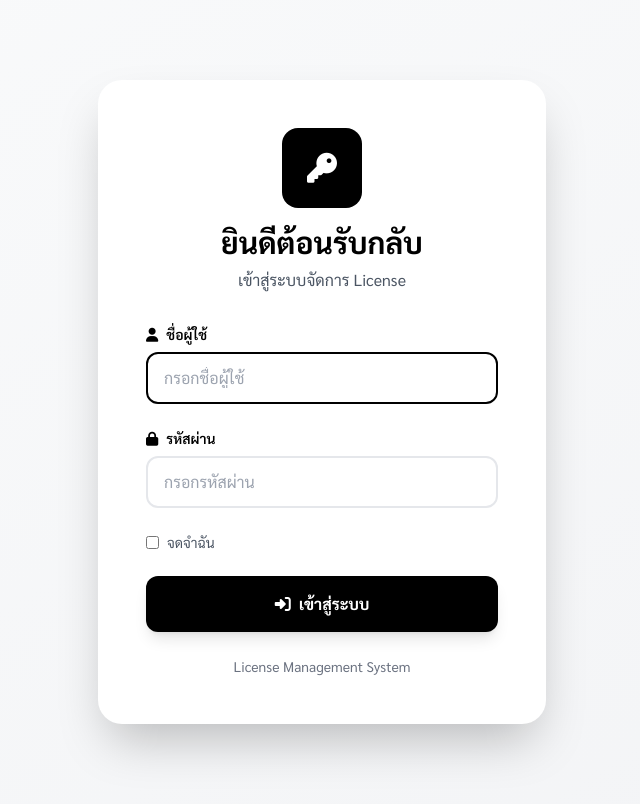
After one commit to Thitphavanh/Uncle-Engineer-Activate-Licence-GUI, a Django app: page /login/ in a window 1280 px wide. The commit adds this page. Shown: the whole page, without its empty margins (318-958 px from the left). Run offline with Django 5.2, Linux system fonts and the light colour scheme; some libraries are stand-ins or nearby versions.

Commit message:
feat: Implement user authentication with a new login page and refactor templates using a base layout.

```diff
--- a/core/settings/base.py
+++ b/core/settings/base.py
@@ -128,8 +128,9 @@ MEDIA_ROOT = BASE_DIR / "media"
 DEFAULT_AUTO_FIELD = "django.db.models.BigAutoField"
 
 # Login settings
-LOGIN_URL = '/admin/login/'
+LOGIN_URL = '/login/'
 LOGIN_REDIRECT_URL = '/dashboard/'
+LOGOUT_REDIRECT_URL = '/login/'
 
 
 # Cache configuration (will be overridden in specific environments)
--- a/core/settings/dev.py
+++ b/core/settings/dev.py
@@ -6,6 +6,9 @@ from .base import *
 
 # Debug mode enabled for development
 DEBUG = True
+
+# Allow all hosts in development
+ALLOWED_HOSTS = ['*']
 
 # Database - SQLite for development
 DATABASES = {
--- a/core/urls.py
+++ b/core/urls.py
@@ -23,6 +23,7 @@ from django.http import JsonResponse
 from django.views.decorators.csrf import csrf_exempt
 from django.views.generic import TemplateView
 from django.contrib.auth.mixins import LoginRequiredMixin
+from license.views import login_view, logout_view, index_view
 
 
 @csrf_exempt
@@ -38,11 +39,14 @@ def health_check(request):
 class DashboardView(LoginRequiredMixin, TemplateView):
     """Dashboard view - requires login"""
     template_name = "dashboard.html"
+    login_url = '/login/'
 
 
 urlpatterns = [
-    path("", health_check, name="health_check"),
-    path("health/", health_check, name="health_check_alt"),
+    path("", index_view, name="index"),
+    path("health/", health_check, name="health_check"),
+    path("login/", login_view, name="login"),
+    path("logout/", logout_view, name="logout"),
     path("admin/", admin.site.urls),
     path("api/", include("license.urls")),
     path("dashboard/", DashboardView.as_view(), name="dashboard"),
--- a/license/views.py
+++ b/license/views.py
@@ -5,6 +5,12 @@ from rest_framework.permissions import AllowAny
 from django.utils import timezone
 from django.db import transaction
 from django.conf import settings
+from django.contrib.auth import authenticate, login, logout
+from django.contrib.auth.decorators import login_required
+from django.shortcuts import render, redirect
+from django.contrib import messages
+from django.views.decorators.csrf import csrf_protect
+from django.views.decorators.cache import never_cache
 
 from .models import SoftwareName, License, ActivationLog
 from .serializers import (
@@ -335,3 +341,61 @@ class ActivationLogViewSet(viewsets.ReadOnlyModelViewSet):
             queryset = queryset.filter(action=action)
 
         return queryset
+
+
+@csrf_protect
+@never_cache
+def login_view(request):
+    """
+    Custom login view with Thai messages
+    """
+    # Redirect if already logged in
+    if request.user.is_authenticated:
+        return redirect('dashboard')
+
+    if request.method == 'POST':
+        username = request.POST.get('username')
+        password = request.POST.get('password')
+        remember = request.POST.get('remember')
+
+        # Authenticate user
+        user = authenticate(request, username=username, password=password)
+
+        if user is not None:
+            login(request, user)
+
+            # Set session expiry based on remember me checkbox
+            if not remember:
+                # Session expires when browser closes
+                request.session.set_expiry(0)
+            else:
+                # Session lasts for 2 weeks
+                request.session.set_expiry(1209600)
+
+            messages.success(request, 'เข้าสู่ระบบสำเร็จ')
+
+            # Redirect to next page or dashboard
+            next_page = request.GET.get('next', 'dashboard')
+            return redirect(next_page)
+        else:
+            messages.error(request, 'ชื่อผู้ใช้หรือรหัสผ่านไม่ถูกต้อง')
+
+    return render(request, 'auth/login.html')
+
+
+@login_required
+def logout_view(request):
+    """
+    Logout view
+    """
+    logout(request)
+    messages.success(request, 'ออกจากระบบสำเร็จ')
+    return redirect('login')
+
+
+@login_required
+def index_view(request):
+    """
+    Index/Home view - redirects to dashboard
+    """
+    return redirect('dashboard')
--- /dev/null
+++ b/templates/auth/login.html
@@ -0,0 +1,88 @@
+{% extends "base.html" %}
+{% load static %}
+
+{% block title %}เข้าสู่ระบบ - License System{% endblock %}
+
+{% block content %}
+<section class="min-h-screen flex items-center justify-center py-20 bg-gradient-to-br from-gray-50 to-gray-100">
+    <div class="container mx-auto px-4">
+        <div class="max-w-md mx-auto">
+            <!-- Login Card -->
+            <div class="bg-white rounded-3xl shadow-2xl p-8 lg:p-12">
+                <!-- Logo/Header -->
+                <div class="text-center mb-8">
+                    <div class="w-20 h-20 bg-black rounded-2xl flex items-center justify-center mx-auto mb-4">
+                        <i class="fas fa-key text-white text-3xl"></i>
+                    </div>
+                    <h2 class="text-3xl font-bold mb-2">ยินดีต้อนรับกลับ</h2>
+                    <p class="text-gray-600">เข้าสู่ระบบจัดการ License</p>
+                </div>
+
+                <!-- Messages -->
+                {% if messages %}
+                    {% for message in messages %}
+                    <div class="mb-6 p-4 rounded-xl {% if message.tags == 'error' %}bg-red-50 text-red-600 border border-red-200{% else %}bg-green-50 text-green-600 border border-green-200{% endif %}">
+                        <i class="fas {% if message.tags == 'error' %}fa-exclamation-circle{% else %}fa-check-circle{% endif %} mr-2"></i>
+                        {{ message }}
+                    </div>
+                    {% endfor %}
+                {% endif %}
+
+                <!-- Login Form -->
+                <form method="POST" class="space-y-6">
+                    {% csrf_token %}
+
+                    <!-- Username Field -->
+                    <div>
+                        <label for="username" class="block text-sm font-semibold mb-2">
+                            <i class="fas fa-user mr-2"></i>ชื่อผู้ใช้
+                        </label>
+                        <input
+                            type="text"
+                            id="username"
+                            name="username"
+                            required
+                            autofocus
+                            class="w-full px-4 py-3 rounded-xl border-2 border-gray-200 focus:border-black focus:outline-none transition-colors"
+                            placeholder="กรอกชื่อผู้ใช้">
+                    </div>
+
+                    <!-- Password Field -->
+                    <div>
+                        <label for="password" class="block text-sm font-semibold mb-2">
+                            <i class="fas fa-lock mr-2"></i>รหัสผ่าน
+                        </label>
+                        <input
+                            type="password"
+                            id="password"
+                            name="password"
+                            required
+                            class="w-full px-4 py-3 rounded-xl border-2 border-gray-200 focus:border-black focus:outline-none transition-colors"
+                            placeholder="กรอกรหัสผ่าน">
+                    </div>
+
+                    <!-- Remember Me -->
+                    <div class="flex items-center justify-between">
+                        <label class="flex items-center">
+                            <input type="checkbox" name="remember" class="rounded border-gray-300 text-black focus:ring-black">
+                            <span class="ml-2 text-sm text-gray-600">จดจำฉัน</span>
+                        </label>
+                    </div>
+
+                    <!-- Submit Button -->
+                    <button
+                        type="submit"
+                        class="w-full bg-black text-white py-4 rounded-xl font-bold hover:bg-gray-800 transition-all hover:scale-105 shadow-lg">
+                        <i class="fas fa-sign-in-alt mr-2"></i>เข้าสู่ระบบ
+                    </button>
+                </form>
+
+                <!-- Info -->
+                <div class="text-center mt-6 text-sm text-gray-500">
+                    <p>License Management System</p>
+                </div>
+            </div>
+        </div>
+    </div>
+</section>
+{% endblock %}
--- /dev/null
+++ b/templates/base.html
@@ -0,0 +1,80 @@
+<!DOCTYPE html>
+<html lang="th">
+<head>
+    <meta charset="UTF-8">
+    <meta name="viewport" content="width=device-width, initial-scale=1.0">
+    <title>{% block title %}License System{% endblock %}</title>
+
+    <!-- Tailwind CSS CDN -->
+    <script src="https://cdn.tailwindcss.com"></script>
+
+    <!-- Font Awesome -->
+    <link rel="stylesheet" href="https://cdnjs.cloudflare.com/ajax/libs/font-awesome/6.4.0/css/all.min.css">
+
+    <!-- Custom Styles -->
+    <style>
+        @import url('https://fonts.googleapis.com/css2?family=Sarabun:wght@300;400;600;700&display=swap');
+
+        body {
+            font-family: 'Sarabun', sans-serif;
+        }
+
+        .gradient-bg {
+            background: linear-gradient(135deg, #667eea 0%, #764ba2 100%);
+        }
+    </style>
+
+    {% block extra_css %}{% endblock %}
+</head>
+<body class="bg-gray-50">
+    <!-- Navigation Bar -->
+    {% if user.is_authenticated %}
+    <nav class="bg-white shadow-sm border-b border-gray-200">
+        <div class="max-w-7xl mx-auto px-4 sm:px-6 lg:px-8">
+            <div class="flex justify-between items-center h-16">
+                <!-- Logo/Brand -->
+                <div class="flex items-center">
+                    <div class="flex-shrink-0">
+                        <a href="{% url 'dashboard' %}" class="flex items-center">
+                            <div class="w-10 h-10 bg-black rounded-lg flex items-center justify-center">
+                                <i class="fas fa-key text-white text-lg"></i>
+                            </div>
+                            <span class="ml-3 text-xl font-bold text-gray-900">License System</span>
+                        </a>
+                    </div>
+                </div>
+
+                <!-- User Menu -->
+                <div class="flex items-center space-x-4">
+                    <span class="text-sm text-gray-600">
+                        <i class="fas fa-user mr-2"></i>{{ user.username }}
+                    </span>
+                    <a href="{% url 'logout' %}"
+                       class="inline-flex items-center px-4 py-2 bg-black text-white rounded-lg hover:bg-gray-800 transition-colors">
+                        <i class="fas fa-sign-out-alt mr-2"></i>
+                        ออกจากระบบ
+                    </a>
+                </div>
+            </div>
+        </div>
+    </nav>
+    {% endif %}
+
+    <!-- Messages -->
+    {% if messages %}
+    <div class="max-w-7xl mx-auto px-4 sm:px-6 lg:px-8 mt-4">
+        {% for message in messages %}
+        <div class="mb-4 p-4 rounded-lg {% if message.tags == 'error' %}bg-red-50 text-red-600 border border-red-200{% else %}bg-green-50 text-green-600 border border-green-200{% endif %}">
+            <i class="fas {% if message.tags == 'error' %}fa-exclamation-circle{% else %}fa-check-circle{% endif %} mr-2"></i>
+            {{ message }}
+        </div>
+        {% endfor %}
+    </div>
+    {% endif %}
+
+    <!-- Main Content -->
+    {% block content %}{% endblock %}
+
+    {% block extra_js %}{% endblock %}
+</body>
+</html>
```
Also changed, not shown: templates/dashboard.html (+11 -10 lines).
